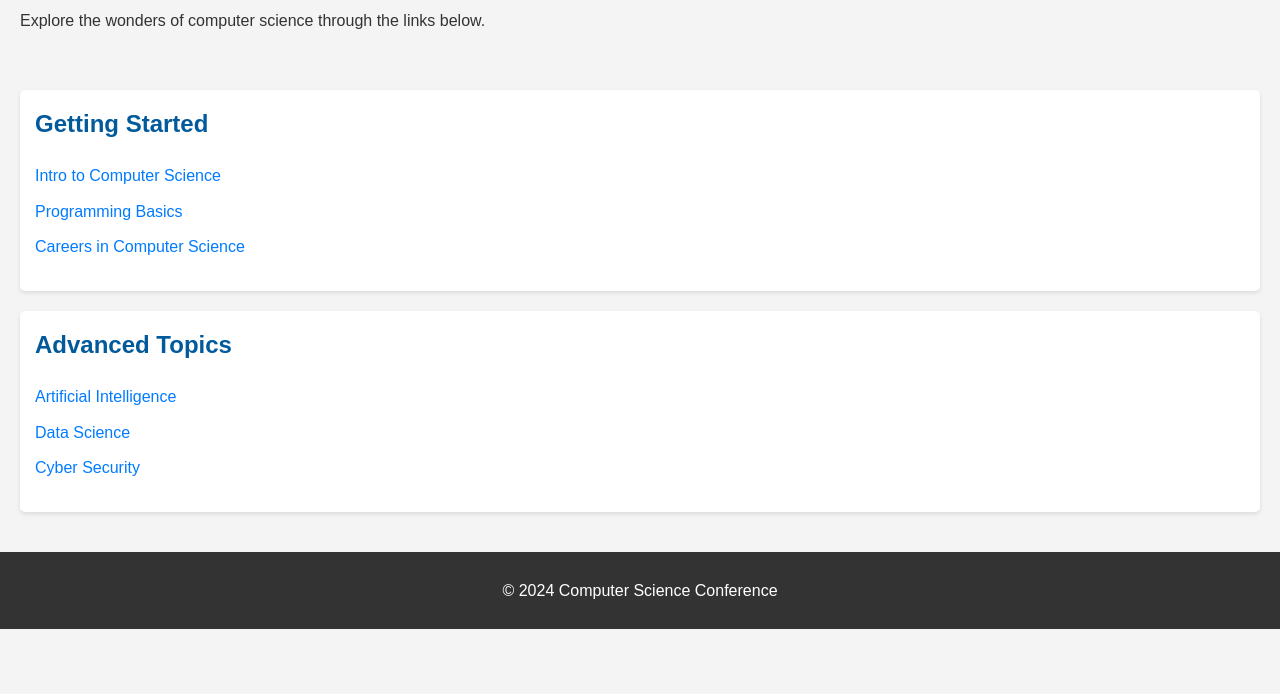
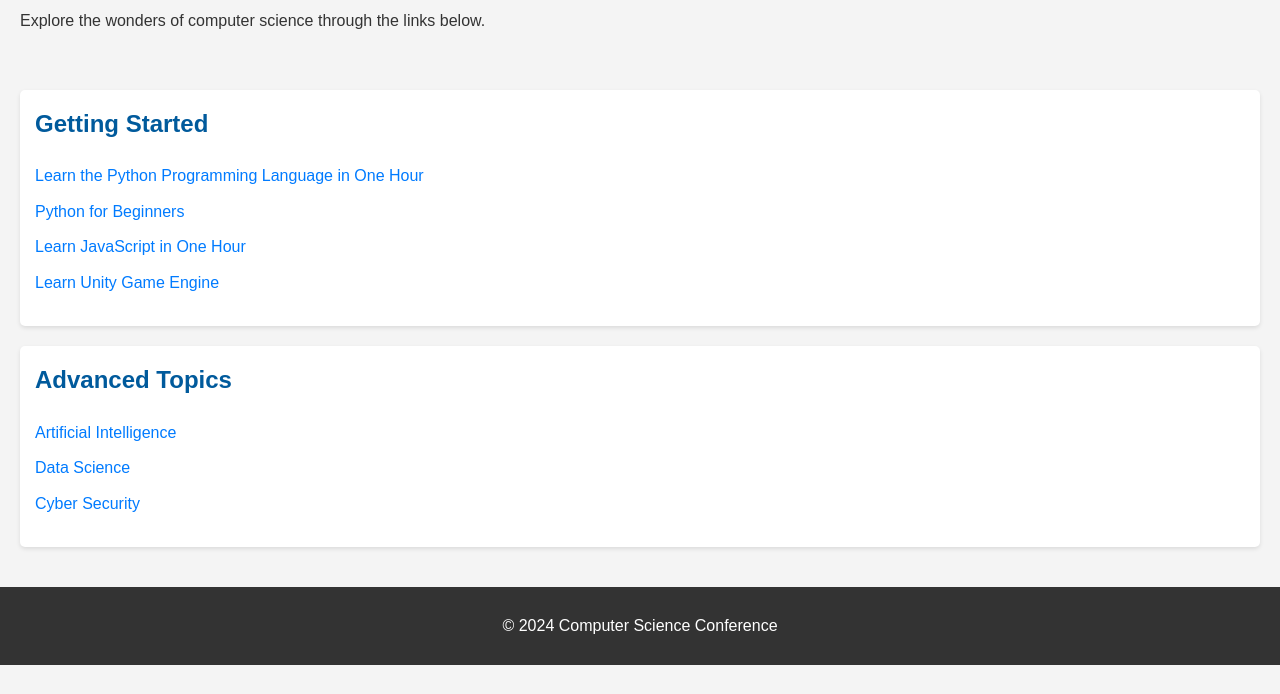
Before and after one commit to bradleyboswell/Big-Tide-Changemakers-Summit---Computer-Science, a plain HTML site: page index.html in a window 1280 px wide. Shown: the part 106-800 px from the top of the page. Drawn offline with Linux system fonts and the light colour scheme.

Commit message:
Update index.html

```diff
--- a/index.html
+++ b/index.html
@@ -15,9 +15,10 @@
         <section class="category">
             <h2>Getting Started</h2>
             <ul>
-                <li><a href="https://example.com/intro-to-cs">Intro to Computer Science</a></li>
-                <li><a href="https://example.com/programming-basics">Programming Basics</a></li>
-                <li><a href="https://example.com/careers-in-cs">Careers in Computer Science</a></li>
+                <li><a href="https://youtu.be/kqtD5dpn9C8?si=iUYzq_Mw5gUwLbAV">Learn the Python Programming Language in One Hour</a></li>
+                <li><a href="https://youtu.be/b093aqAZiPU?si=6ToefJoP0x0bVyyI">Python for Beginners</a></li>
+                <li><a href="https://youtu.be/W6NZfCO5SIk?si=eTsjk_TnXw_SxYqF">Learn JavaScript in One Hour</a></li>
+                <li><a href="https://youtu.be/gB1F9G0JXOo?si=wbAurV0bOaPJokFC">Learn Unity Game Engine</a></li>
             </ul>
         </section>
         <section class="category">
```
